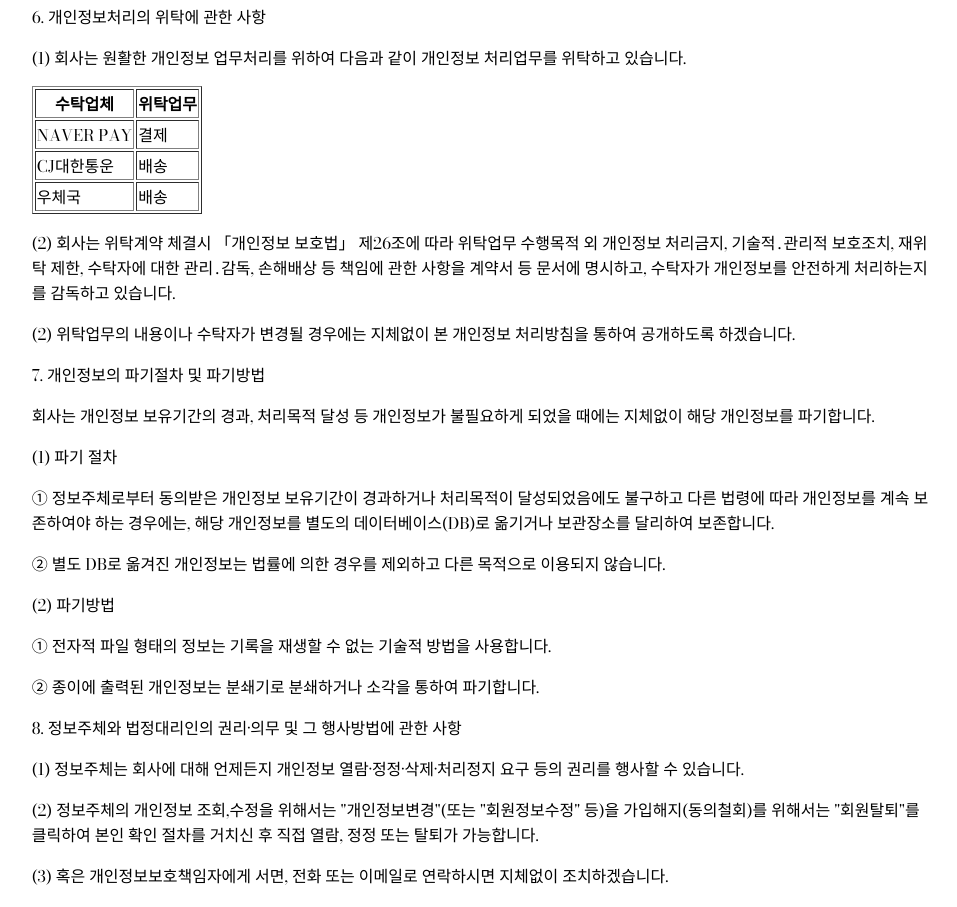
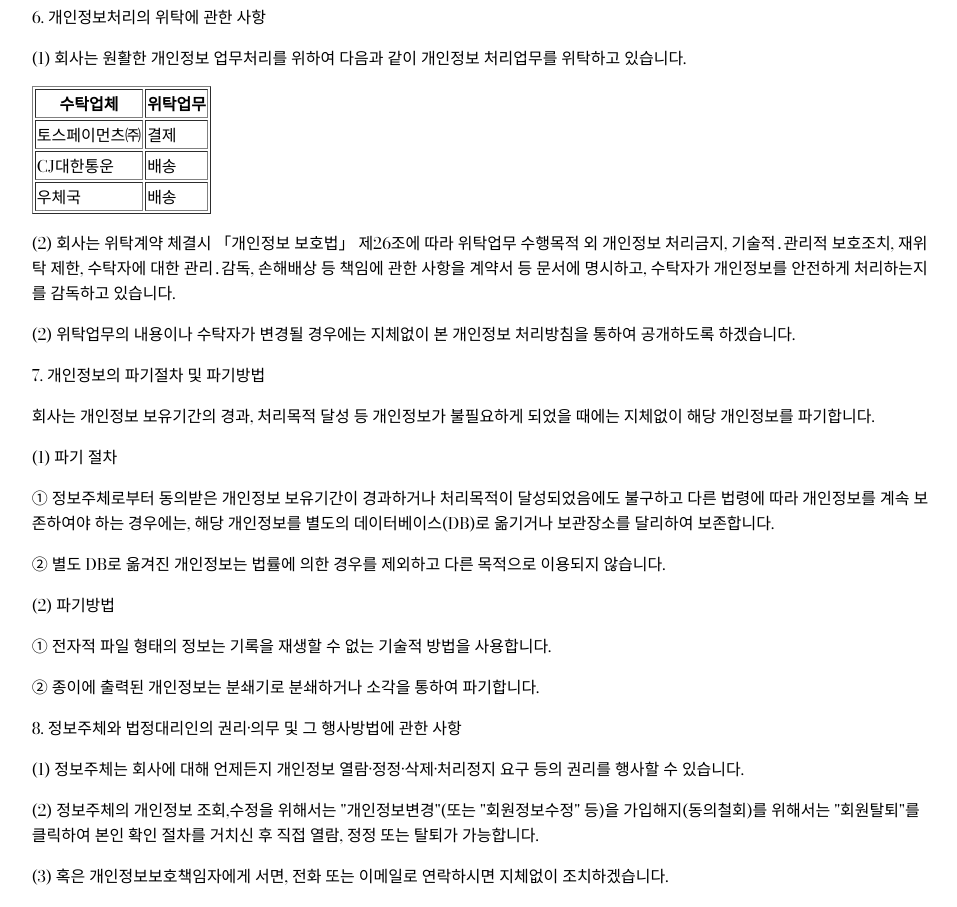
Before and after one commit to Sol-cito/Troinez-FE, a Next.js app: page /en/privatepolicy in a window 1280 px wide. Shown: the part 3700-4607 px from the top of the page, without its empty margins (157-1114 px from the left). Built offline with nearby package versions, Linux system fonts and the light colour scheme; no server answers.

Commit message:
Naver pay -> 토스페이먼츠㈜

```diff
--- a/app/[locale]/privatepolicy/page.tsx
+++ b/app/[locale]/privatepolicy/page.tsx
@@ -155,7 +155,7 @@ export default function PrivatePolicy() {
             <th>위탁업무</th>
           </tr>
           <tr>
-            <td>NAVER PAY</td>
+            <td>토스페이먼츠㈜</td>
             <td>결제</td>
           </tr>
           <tr>
```
